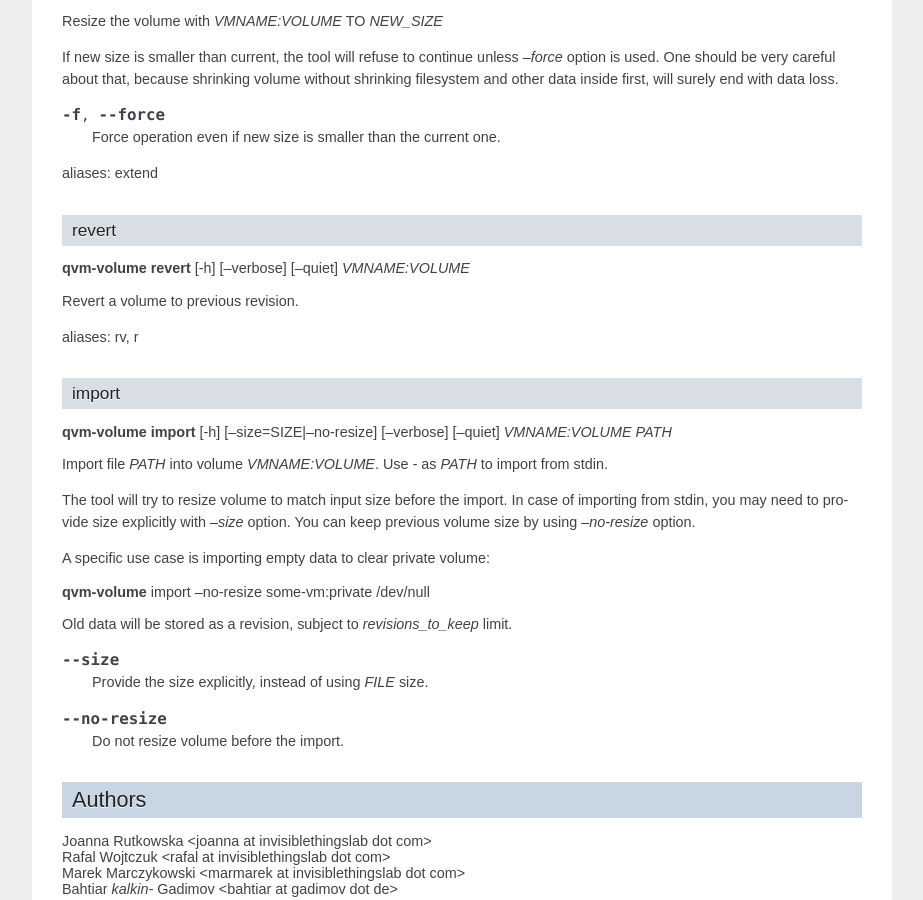
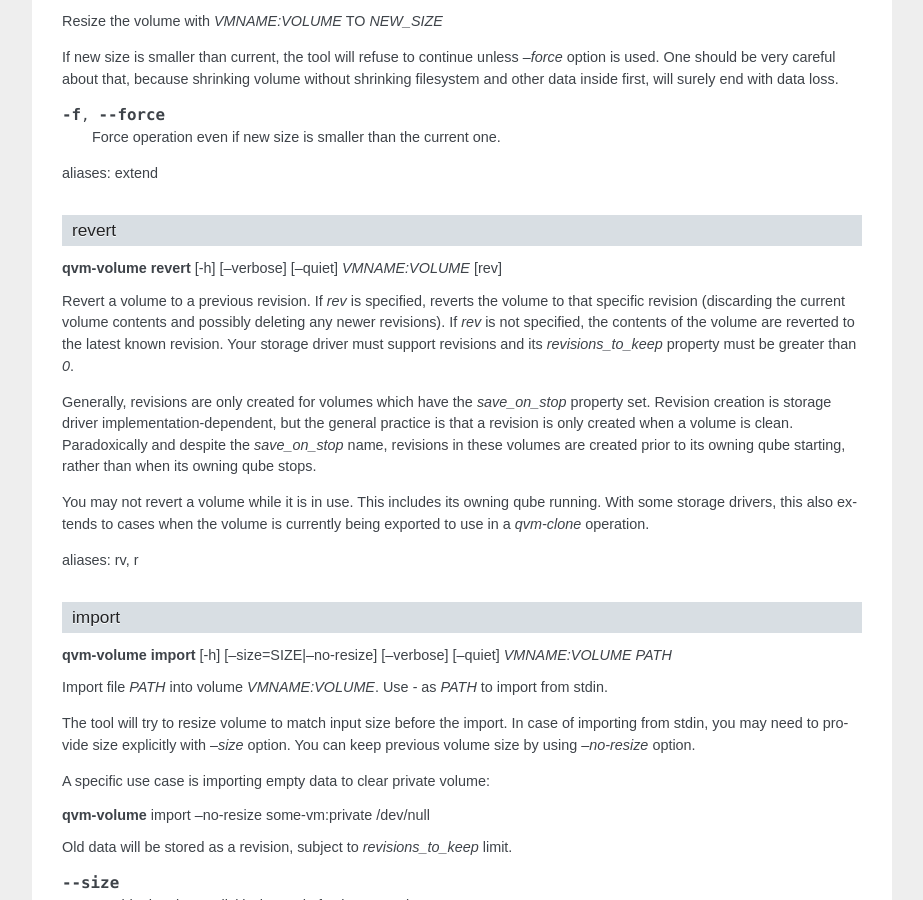
Before and after one commit to QubesOS/qubes-core-admin-client, a Sphinx documentation site: the page built from doc/manpages/qvm-volume.rst, in a window 1280 px wide and 900 px high, scrolled down 1692 px. Shown: the whole window, without its empty margins (198-1121 px from the left). Built offline with Sphinx 7.4.7, drawn with Linux system fonts in a browser that asks for light colours; the version number could not be read and is left out.

Commit message:
Document that qvm-volume revert can revert to a specific revision.
Also document some details about revision creation.

```diff
--- a/doc/manpages/qvm-volume.rst
+++ b/doc/manpages/qvm-volume.rst
@@ -110,9 +110,25 @@ aliases: extend
 revert
 ^^^^^^
 
-| :command:`qvm-volume revert` [-h] [--verbose] [--quiet] *VMNAME:VOLUME*
+| :command:`qvm-volume revert` [-h] [--verbose] [--quiet] *VMNAME:VOLUME* [rev]
 
-Revert a volume to previous revision.
+Revert a volume to a previous revision.  If *rev* is specified, reverts the
+volume to that specific revision (discarding the current volume contents
+and possibly deleting any newer revisions). If *rev* is not specified, the
+contents of the volume are reverted to the latest known revision.  Your storage
+driver must support revisions and its `revisions_to_keep` property must be
+greater than `0`.
+
+Generally, revisions are only created for volumes which have the `save_on_stop`
+property set.  Revision creation is storage driver implementation-dependent,
+but the general practice is that a revision is only created when a volume is
+clean.  Paradoxically and despite the `save_on_stop` name, revisions in these
+volumes are created prior to its owning qube starting, rather than when its
+owning qube stops.
+
+You may not revert a volume while it is in use.  This includes its owning qube
+running.  With some storage drivers, this also extends to cases when the volume
+is currently being exported to use in a `qvm-clone` operation.
 
 aliases: rv, r
 
```
